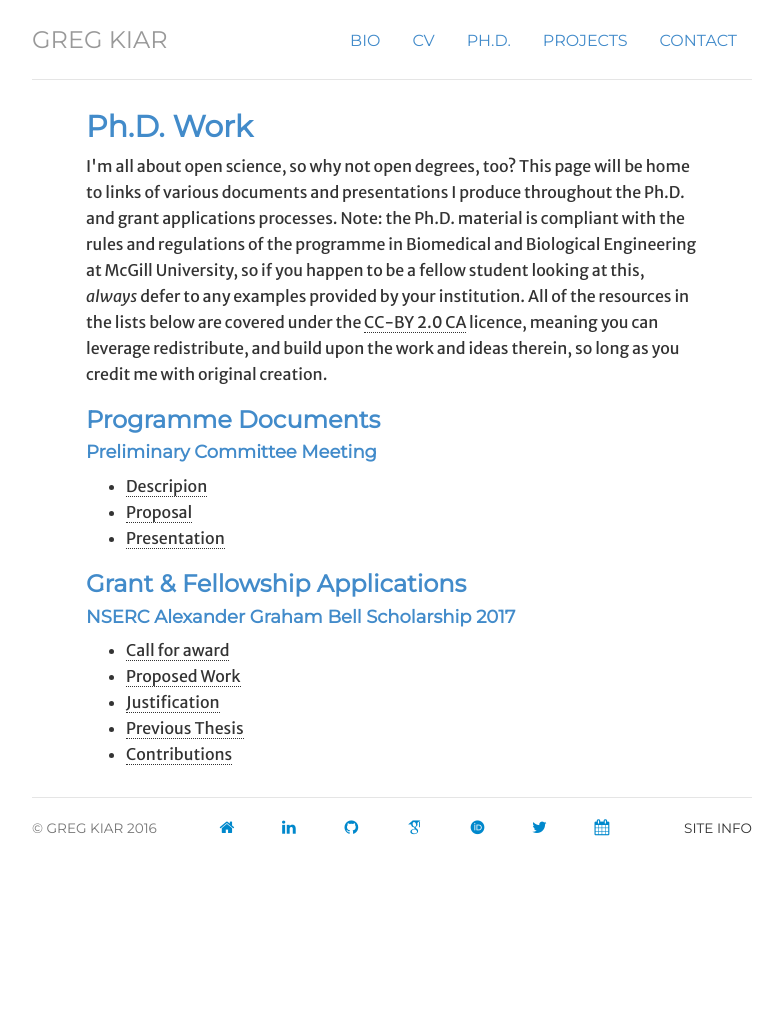
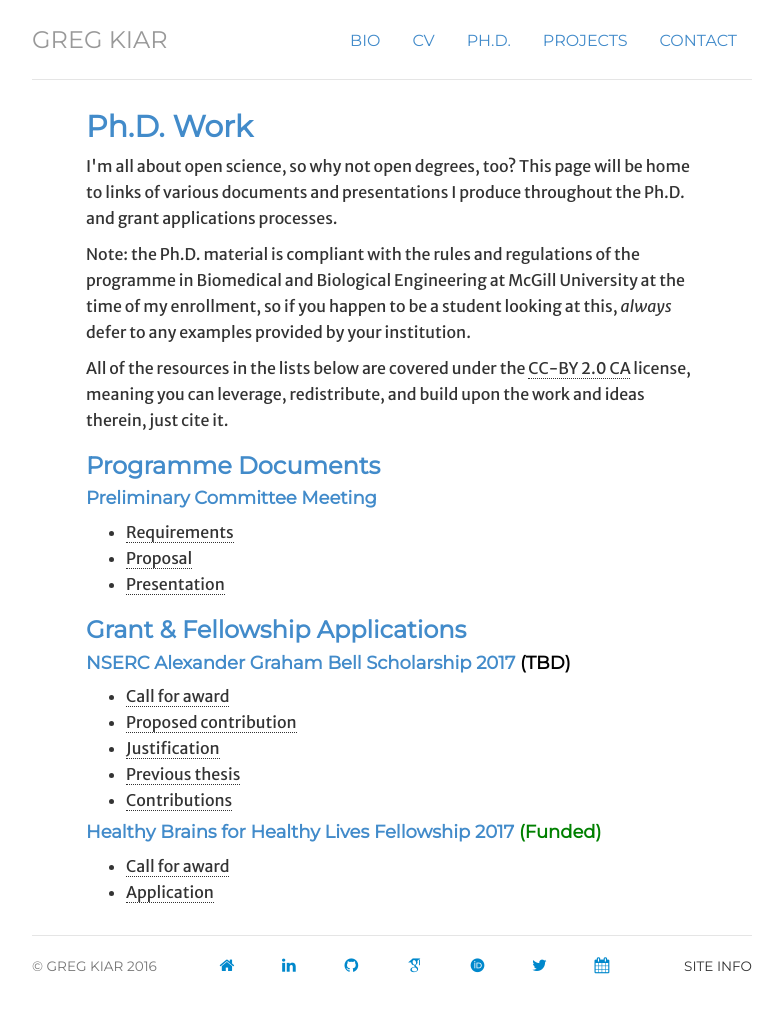
Before and after one commit to gkiar/gkiar.github.io, a Jekyll site: the page built from phd/index.html, in a window 1280 px wide. Shown: the whole page, without its empty margins (248-1031 px from the left). Built offline with Jekyll 4.4.1, drawn with Linux system fonts in a browser that asks for light colours; nearby versions of some CDN libraries; some web fonts are replaced; before the commit the page ends 900 px from its top, so only the background shows below that.

Commit message:
updated phd page and preliminary meeting slides

```diff
--- a/phd/index.html
+++ b/phd/index.html
@@ -8,33 +8,38 @@ description: Links to pages and documents made throughout my Ph.D.
     <h2>Ph.D. Work</h2>
     <p> I'm all about open science, so why not open degrees, too? This page will be home to
     links of various documents and presentations I produce throughout the Ph.D. and grant applications
-    processes.
-
+    processes.</p>
+		<p>
     Note: the Ph.D. material is compliant with the rules and regulations of the programme
-    in Biomedical and Biological Engineering at McGill University, so if you happen to be a fellow
-    student looking at this, <em>always</em> defer to any examples provided by your institution.
-
+    in Biomedical and Biological Engineering at McGill University at the time of my enrollment, so if you happen to
+    be a student looking at this, <em>always</em> defer to any examples provided by your institution.
+		</p><p>
     All of the resources in the lists below are covered under the
-    <a href="https://creativecommons.org/licenses/by/2.0/ca/">CC-BY 2.0 CA</a> licence, meaning you can leverage
-    redistribute, and build upon the work and ideas therein, so long as you credit me with original creation.
+    <a href="https://creativecommons.org/licenses/by/2.0/ca/">CC-BY 2.0 CA</a> license, meaning you can leverage,
+    redistribute, and build upon the work and ideas therein, just cite it.
     </p>
 
     <h3>Programme Documents</h3>
       <h4>Preliminary Committee Meeting</h4>
       <ul>
-        <li><a href="http://www.medicine.mcgill.ca/bbme/admin/Info_P1-PhD-Preliminary_Meeting.pdf">Descripion</a></li>
+        <li><a href="http://www.medicine.mcgill.ca/bbme/admin/Info_P1-PhD-Preliminary_Meeting.pdf">Requirements</a></li>
         <li><a href="docs/preliminary_meeting.pdf">Proposal</a></li>
         <li><a href="preliminary-meeting">Presentation</a></li>
       </ul>
 
     <h3>Grant &amp; Fellowship Applications</h3>
-      <h4>NSERC Alexander Graham Bell Scholarship 2017</h4>
+      <h4>NSERC Alexander Graham Bell Scholarship 2017 <span style="color:black">(TBD)</span></h4>
       <ul>
         <li><a href="http://www.nserc-crsng.gc.ca/Students-Etudiants/PG-CS/BellandPostgrad-BelletSuperieures_eng.asp">Call for award</a></li>
-        <li><a href="docs/nserc_pgsd2017_proposal.pdf">Proposed Work</a></li>
+        <li><a href="docs/nserc_pgsd2017_proposal.pdf">Proposed contribution</a></li>
         <li><a href="docs/nserc_pgsd2017_justification.pdf">Justification</a></li>
-        <li><a href="docs/nserc_pgsd2017_thesis.pdf">Previous Thesis</a></li>
+        <li><a href="docs/nserc_pgsd2017_thesis.pdf">Previous thesis</a></li>
         <li><a href="docs/nserc_pgsd2017_contributions.pdf">Contributions</a></li>
+      </ul>
+      <h4>Healthy Brains for Healthy Lives Fellowship 2017 <span style="color:green">(Funded)</span></h4>
+      <ul>
+        <li><a href="https://www.mcgill.ca/hbhl/training">Call for award</a></li>
+        <li><a href="docs/hbhl2017.pdf">Application</a></li>
       </ul>
 
   </div>
```
Also changed, not shown: phd/preliminary-meeting/index.html (+49 -5 lines), 1 other file.
